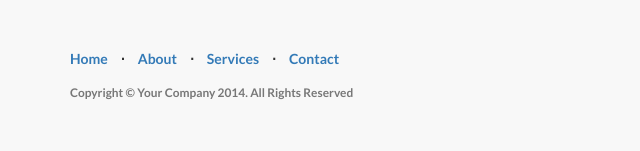
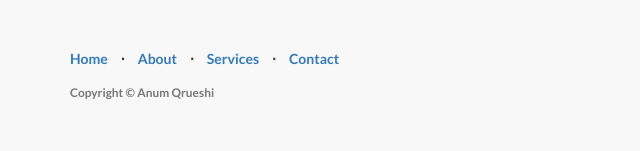
Before and after one commit to dominionenterprises/umw-goats, a Flask app: page / in a window 1280 px wide. Shown: the part 718-869 px from the top of the page, without its empty margins (0-640 px from the left). Run offline with Flask 2, Linux system fonts and the light colour scheme; some libraries are stand-ins or nearby versions.

Commit message:
testing branch

```diff
--- a/templates/index.html
+++ b/templates/index.html
@@ -58,7 +58,7 @@
                             <a href="#contact">Contact</a>
                         </li>
                     </ul>
-                    <p class="copyright text-muted small">Copyright &copy; Your Company 2014. All Rights Reserved</p>
+                    <p class="copyright text-muted small">Copyright &copy; Anum Qrueshi </p>
                 </div>
             </div>
         </div>
```
